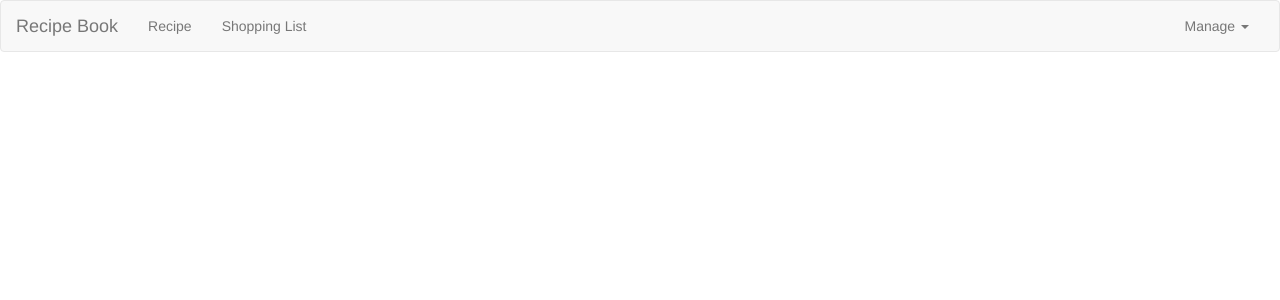
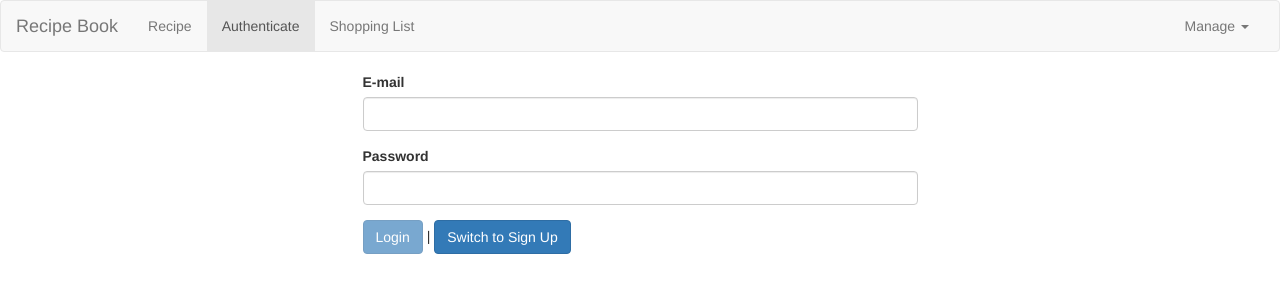
Before and after one commit to paulzijlmans/recipe-book, an Angular app: page /auth in a window 1280 px wide. Before the commit this address led to /. Shown: the top 300 px of the page. Built offline with nearby package versions, Linux system fonts and the light colour scheme.

Commit message:
Authentication - added auth page

```diff
--- a/src/app/app-routing.module.ts
+++ b/src/app/app-routing.module.ts
@@ -6,6 +6,7 @@
 import { ShoppingListComponent } from './shopping-list/shopping-list.component';
 import { RecipeEditComponent } from './recipes/recipe-edit/recipe-edit.component';
 import { RecipesResolverService } from './recipes/recipes-resolver.server';
+import { AuthComponent } from './auth/auth.component';
 
 const appRoutes: Routes = [
   { path: '', redirectTo: '/recipes', pathMatch: 'full' },
@@ -28,6 +29,7 @@
     ],
   },
   { path: 'shopping-list', component: ShoppingListComponent },
+  { path: 'auth', component: AuthComponent }
 ];
 
 @NgModule({
--- a/src/app/app.module.ts
+++ b/src/app/app.module.ts
@@ -15,10 +15,12 @@
 import { RecipeStartComponent } from './recipes/recipe-start/recipe-start.component';
 import { RecipeEditComponent } from './recipes/recipe-edit/recipe-edit.component';
 import { HttpClientModule } from '@angular/common/http';
+import { AuthComponent } from './auth/auth.component';
 
 @NgModule({
   declarations: [
     AppComponent,
+    AuthComponent,
     DropdownDirective,
     HeaderComponent,
     RecipeDetailComponent,
--- /dev/null
+++ b/src/app/auth/auth.component.html
@@ -0,0 +1,19 @@
+<div class="row">
+  <div class="col-xs-12 col-md-6 col-md-offset-3">
+    <form #authForm="ngForm" (ngSubmit)="onSubmit(authForm)">
+      <div class="form-group">
+        <label for="email">E-mail</label>
+        <input type="email" id="email" class="form-control" ngModel name="email" required email>
+      </div>
+      <div class="form-group">
+        <label for="password">Password</label>
+        <input type="password" id="password" class="form-control" ngModel name="password" required minlength="6">
+      </div>
+      <div>
+        <button class="btn btn-primary" type="submit" [disabled]="!authForm.valid">{{ isLoginMode ? 'Login' : 'Sign Up' }}</button> |
+        <button class="btn btn-primary" (click)="onSwitchMode()" type="button">Switch to {{ isLoginMode ? 'Sign Up' :
+          'Login' }}</button>
+      </div>
+    </form>
+  </div>
+</div>
--- /dev/null
+++ b/src/app/auth/auth.component.ts
@@ -0,0 +1,19 @@
+import { Component } from "@angular/core";
+import { NgForm } from "@angular/forms";
+
+@Component({
+  selector: 'app-auth',
+  templateUrl: './auth.component.html'
+})
+export class AuthComponent {
+  isLoginMode = true;
+
+  onSwitchMode() {
+    this.isLoginMode = !this.isLoginMode;
+  }
+
+  onSubmit(form: NgForm) {
+    console.log(form.value);
+    form.reset();
+  }
+}
--- a/src/app/header/header.component.html
+++ b/src/app/header/header.component.html
@@ -10,6 +10,7 @@
         <div class="collapse navbar-collapse" [class.collapse]="collapsed" (window.resize)="collapsed = true">
             <ul class="nav navbar-nav">
                 <li routerLinkActive="active"><a routerLink="/recipes">Recipe</a></li>
+                <li routerLinkActive="active"><a routerLink="/auth">Authenticate</a></li>
                 <li routerLinkActive="active"><a routerLink="/shopping-list">Shopping List</a></li>
             </ul>
             <ul class="nav navbar-nav navbar-right">
```
